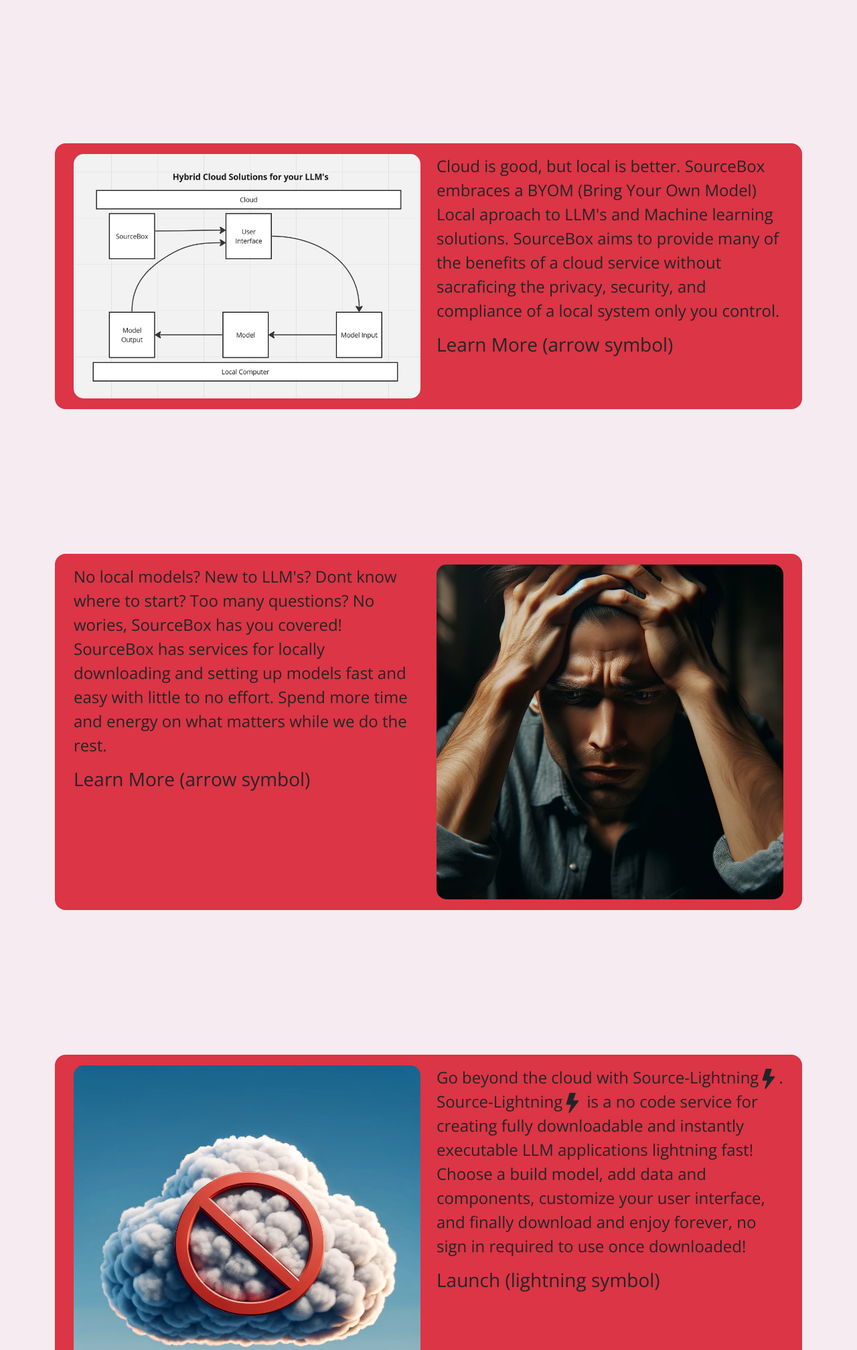
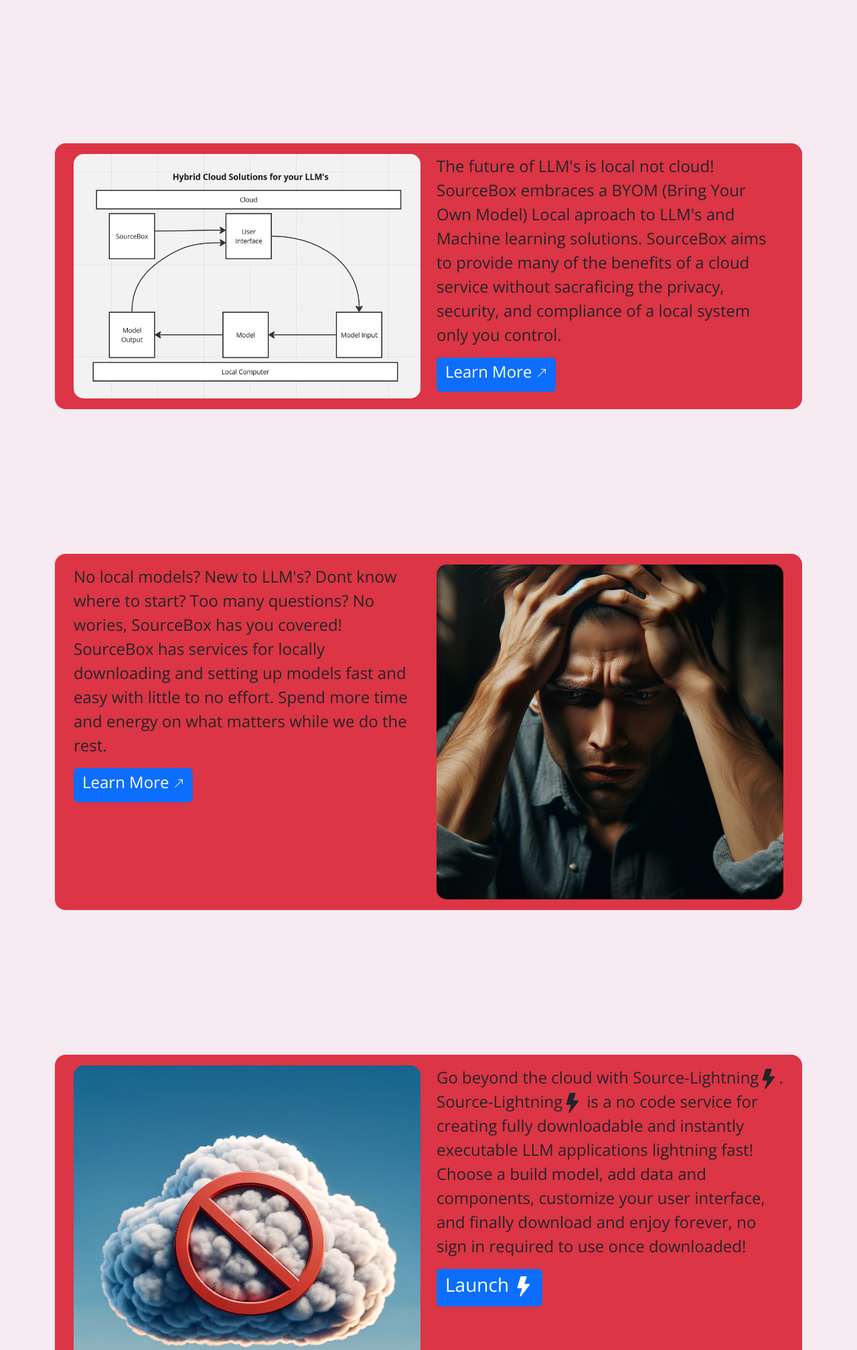
Before and after one commit to Sbussiso/SourceBox-official-website, a Flask app: page / in a window 1280 px wide. Shown: the part 847-2863 px from the top of the page at 67% size. Run offline with Flask 3, Linux system fonts and the light colour scheme.

Commit message:
added buttons and symbols to launch pitch content

```diff
--- a/website/sourcebox/templates/landing.html
+++ b/website/sourcebox/templates/landing.html
@@ -77,8 +77,10 @@
         <img class="img" src="{{ url_for('static', filename='images/hybrid-solutions.PNG') }}" alt="diagram of a hybrid cloud solution using a local model">
       </div>
       <div class="col fs-4">
-        <p>Cloud is good, but local is better. SourceBox embraces a BYOM (Bring Your Own Model) Local aproach to LLM's and Machine learning solutions. SourceBox aims to provide many of the benefits of a cloud service without sacraficing the privacy, security, and compliance of a local system only you control.</p>
-        <h3>Learn More (arrow symbol)</h3>
+        <p>The future of LLM's is local not cloud! SourceBox embraces a BYOM (Bring Your Own Model) Local aproach to LLM's and Machine learning solutions. SourceBox aims to provide many of the benefits of a cloud service without sacraficing the privacy, security, and compliance of a local system only you control.</p>
+        <a href="#" class="btn btn-primary"><h4>Learn More <svg xmlns="http://www.w3.org/2000/svg" width="16" height="16" fill="currentColor" class="bi bi-arrow-up-right" viewBox="0 0 16 16">
+            <path fill-rule="evenodd" d="M14 2.5a.5.5 0 0 0-.5-.5h-6a.5.5 0 0 0 0 1h4.793L2.146 13.146a.5.5 0 0 0 .708.708L13 3.707V8.5a.5.5 0 0 0 1 0z"/>
+          </svg></h4></a>
       </div>
     </div>
 </div>
@@ -95,7 +97,9 @@
     <div class="row bg-danger p-3 rounded-4">
       <div class="col fs-4">
         <p>No local models? New to LLM's? Dont know where to start? Too many questions? No wories, SourceBox has you covered! SourceBox has services for locally downloading and setting up models fast and easy with little to no effort. Spend more time and energy on what matters while we do the rest.</p>
-        <h3>Learn More (arrow symbol)</h3>
+        <a href="#" class="btn btn-primary"><h4>Learn More <svg xmlns="http://www.w3.org/2000/svg" width="16" height="16" fill="currentColor" class="bi bi-arrow-up-right" viewBox="0 0 16 16">
+            <path fill-rule="evenodd" d="M14 2.5a.5.5 0 0 0-.5-.5h-6a.5.5 0 0 0 0 1h4.793L2.146 13.146a.5.5 0 0 0 .708.708L13 3.707V8.5a.5.5 0 0 0 1 0z"/>
+          </svg></h4></a>
       </div>
       <div class="col">
         <img class="img" src="{{ url_for('static', filename='images/guy-hands-on-head.webp') }}" alt="a man with his hand on his head">
@@ -122,7 +126,9 @@
           </svg>. Source-Lightning<svg xmlns="http://www.w3.org/2000/svg" width="30" height="30" fill="currentColor" class="bi bi-lightning-fill" viewBox="0 0 16 16">
             <path d="M5.52.359A.5.5 0 0 1 6 0h4a.5.5 0 0 1 .474.658L8.694 6H12.5a.5.5 0 0 1 .395.807l-7 9a.5.5 0 0 1-.873-.454L6.823 9.5H3.5a.5.5 0 0 1-.48-.641z"/>
           </svg> is a no code service for creating fully downloadable and instantly executable LLM applications lightning fast! Choose a build model, add data and components, customize your user interface, and finally download and enjoy forever, no sign in required to use once downloaded!</p>
-          <h3>Launch (lightning symbol)</h3>
+          <a href="#" class="btn btn-primary"><h3>Launch <svg xmlns="http://www.w3.org/2000/svg" width="30" height="30" fill="currentColor" class="bi bi-lightning-fill" viewBox="0 0 16 16">
+            <path d="M5.52.359A.5.5 0 0 1 6 0h4a.5.5 0 0 1 .474.658L8.694 6H12.5a.5.5 0 0 1 .395.807l-7 9a.5.5 0 0 1-.873-.454L6.823 9.5H3.5a.5.5 0 0 1-.48-.641z"/>
+          </svg></h3></a>
       </div>
     </div>
 </div>
@@ -141,7 +147,9 @@
         <p>Build and deploy dynamic RAG (Retreival Augmented Generation) data with Pack-Man <svg xmlns="http://www.w3.org/2000/svg" width="32" height="32" fill="currentColor" class="bi bi-boxes" viewBox="0 0 16 16">
             <path d="M7.752.066a.5.5 0 0 1 .496 0l3.75 2.143a.5.5 0 0 1 .252.434v3.995l3.498 2A.5.5 0 0 1 16 9.07v4.286a.5.5 0 0 1-.252.434l-3.75 2.143a.5.5 0 0 1-.496 0l-3.502-2-3.502 2.001a.5.5 0 0 1-.496 0l-3.75-2.143A.5.5 0 0 1 0 13.357V9.071a.5.5 0 0 1 .252-.434L3.75 6.638V2.643a.5.5 0 0 1 .252-.434zM4.25 7.504 1.508 9.071l2.742 1.567 2.742-1.567zM7.5 9.933l-2.75 1.571v3.134l2.75-1.571zm1 3.134 2.75 1.571v-3.134L8.5 9.933zm.508-3.996 2.742 1.567 2.742-1.567-2.742-1.567zm2.242-2.433V3.504L8.5 5.076V8.21zM7.5 8.21V5.076L4.75 3.504v3.134zM5.258 2.643 8 4.21l2.742-1.567L8 1.076zM15 9.933l-2.75 1.571v3.134L15 13.067zM3.75 14.638v-3.134L1 9.933v3.134z"/>
           </svg> the SourceBox data package manager. Move RAG data between models and services with ease customizing and personalizing your LLM applications.</p>
-          <h3>Launch (boxes symbol)</h3>
+          <a href="#" class="btn btn-primary"><h3>Launch <svg xmlns="http://www.w3.org/2000/svg" width="32" height="32" fill="currentColor" class="bi bi-boxes" viewBox="0 0 16 16">
+            <path d="M7.752.066a.5.5 0 0 1 .496 0l3.75 2.143a.5.5 0 0 1 .252.434v3.995l3.498 2A.5.5 0 0 1 16 9.07v4.286a.5.5 0 0 1-.252.434l-3.75 2.143a.5.5 0 0 1-.496 0l-3.502-2-3.502 2.001a.5.5 0 0 1-.496 0l-3.75-2.143A.5.5 0 0 1 0 13.357V9.071a.5.5 0 0 1 .252-.434L3.75 6.638V2.643a.5.5 0 0 1 .252-.434zM4.25 7.504 1.508 9.071l2.742 1.567 2.742-1.567zM7.5 9.933l-2.75 1.571v3.134l2.75-1.571zm1 3.134 2.75 1.571v-3.134L8.5 9.933zm.508-3.996 2.742 1.567 2.742-1.567-2.742-1.567zm2.242-2.433V3.504L8.5 5.076V8.21zM7.5 8.21V5.076L4.75 3.504v3.134zM5.258 2.643 8 4.21l2.742-1.567L8 1.076zM15 9.933l-2.75 1.571v3.134L15 13.067zM3.75 14.638v-3.134L1 9.933v3.134z"/>
+          </svg></h3></a>
       </div>
       <div class="col">
         <img class="img" src="{{ url_for('static', filename='images/rag-robot.webp') }}" alt="a man with his hand on his head">
```
Also changed, not shown: 1 other file.
